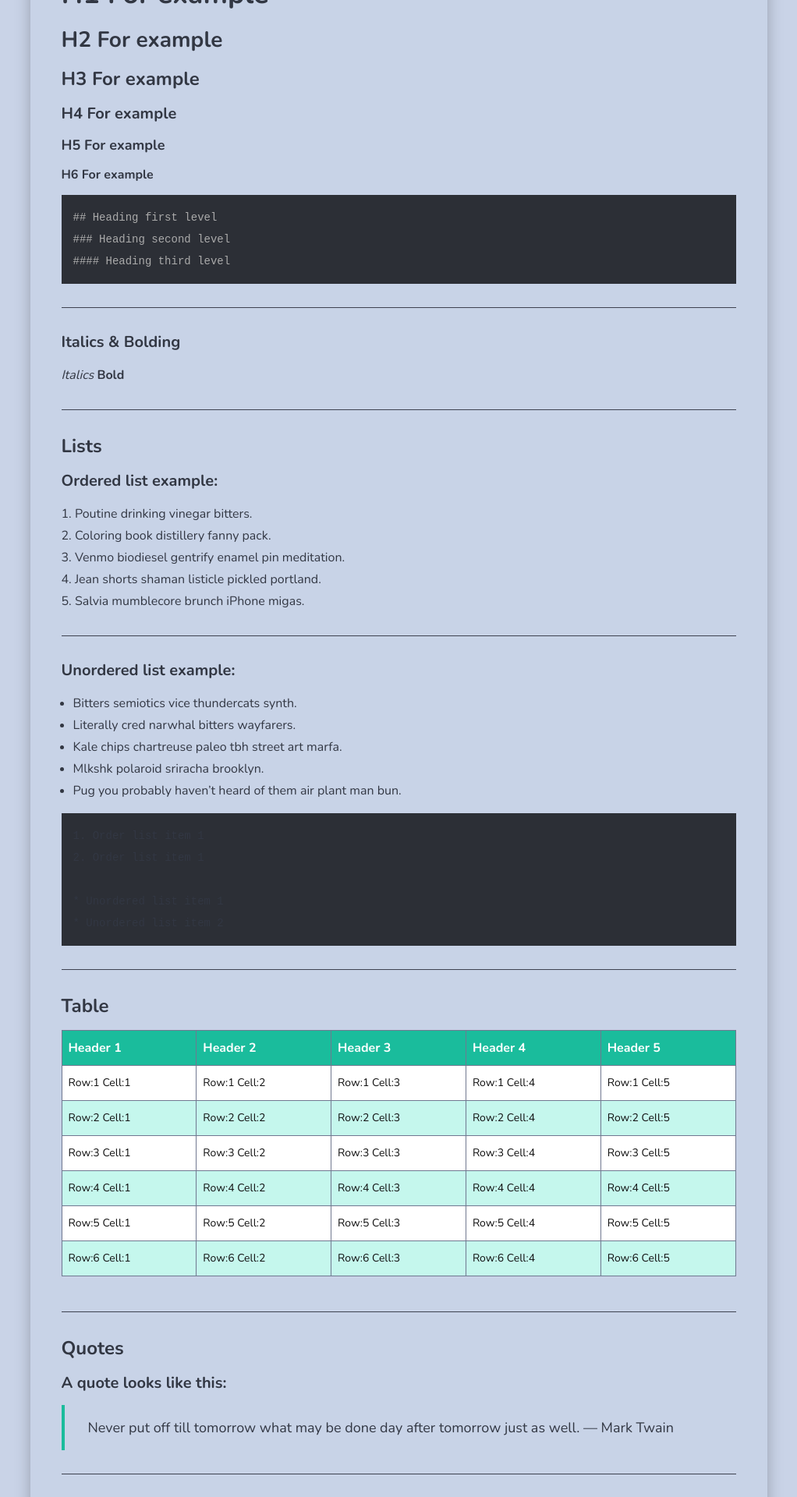
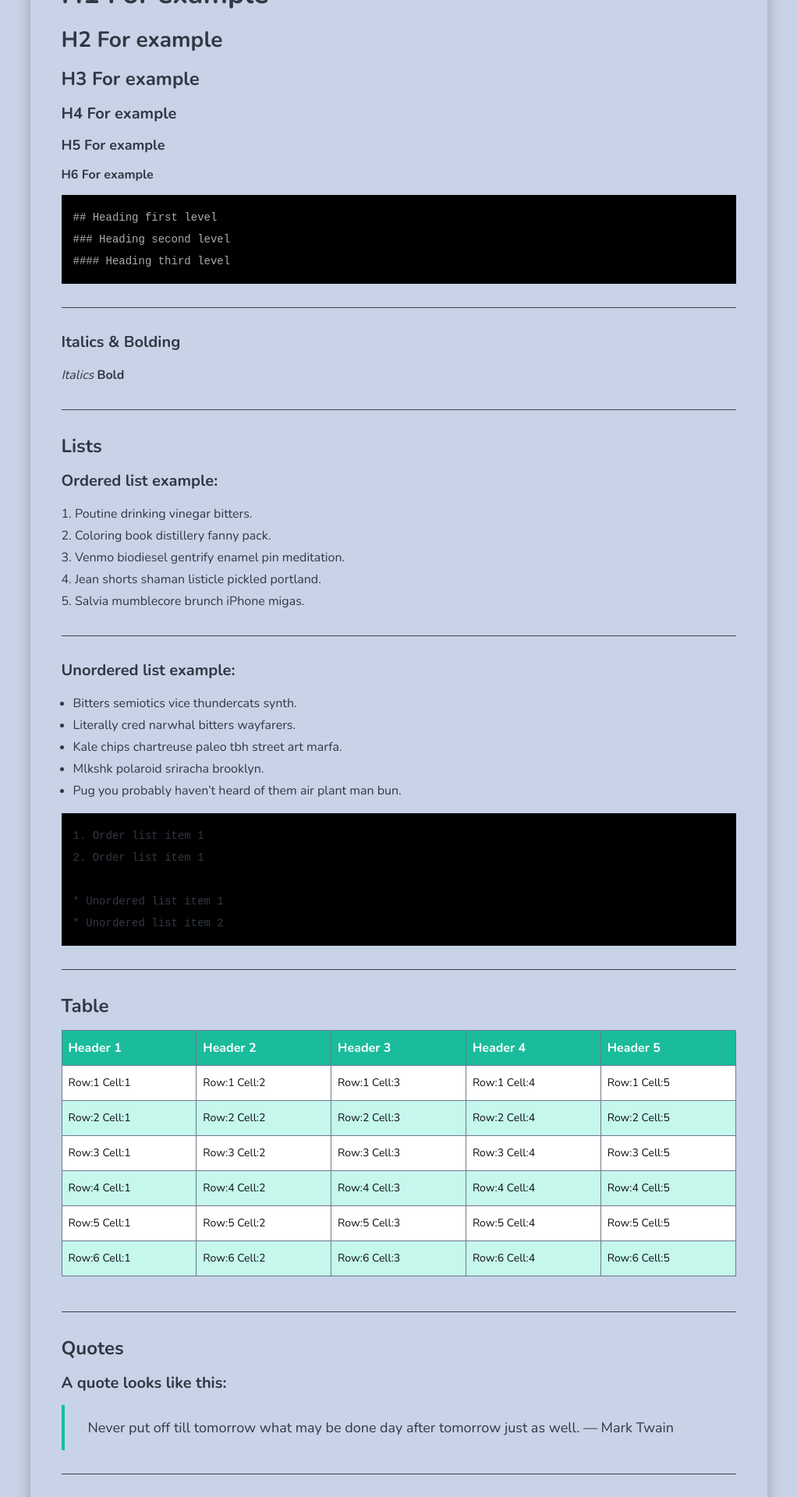
Before and after one commit to kintoun-9k/kintoun-9k.github.io, a Jekyll site: the page built from _pages/02_styleguide.md, in a window 1280 px wide. Shown: the part 460-2380 px from the top of the page at 78% size, without its empty margins (129-1151 px from the left). Built offline with Jekyll 4.4.1, drawn with Linux system fonts in a browser that asks for light colours; nearby versions of some CDN libraries.

Commit message:
code syntax background to black

```diff
--- a/_sass/1-tools/_syntax-highlighting.scss
+++ b/_sass/1-tools/_syntax-highlighting.scss
@@ -3,7 +3,7 @@
 */
 
 .highlight {
-  background: $blue-black;
+  background: #000000;
 
   .highlighter-rouge & {
     background: #eef;
```
